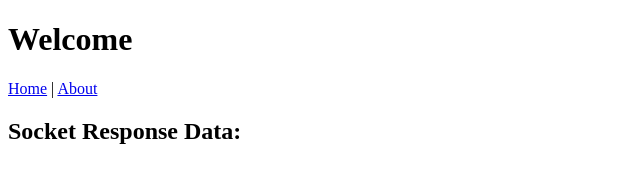
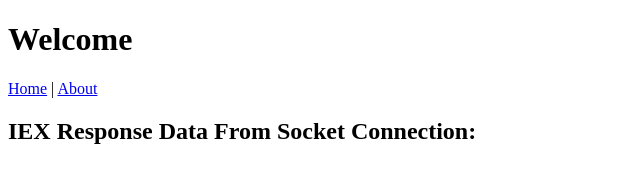
Before and after one commit to gomezsantiago/sample-express-routes, a website: page web/index.html in a window 1280 px wide. Shown: the whole page, without its empty margins (0-640 px from the left). Drawn offline with nearby package versions, Linux system fonts and the light colour scheme; no server answers.

Commit message:
change titles

```diff
--- a/web/index.html
+++ b/web/index.html
@@ -13,7 +13,7 @@
     <nav>
         <a href="/">Home</a> | <a href="/about">About</a>
     </nav>
-    <h2>Socket Response Data:</h2>
+    <h2>IEX Response Data From Socket Connection:</h2>
     <div>
         <p class="socket-data"></p>
     </div>
```
